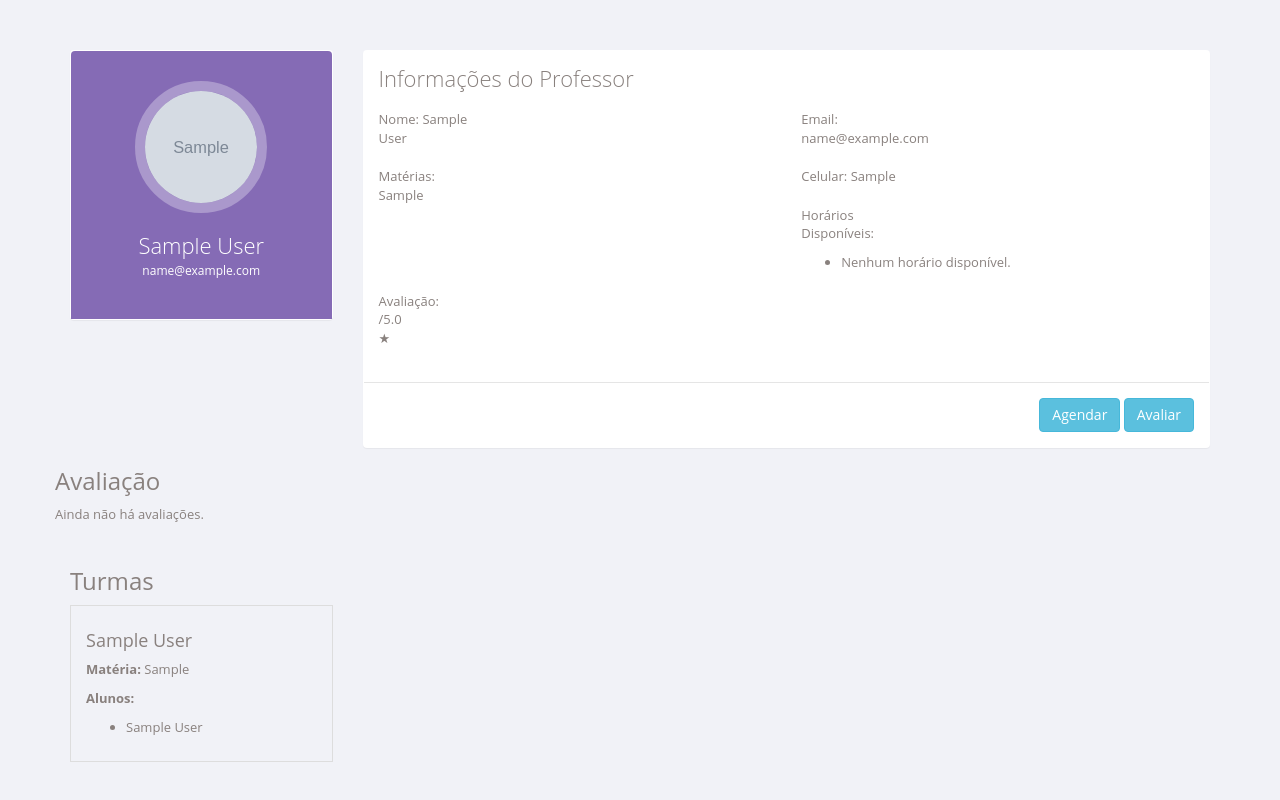
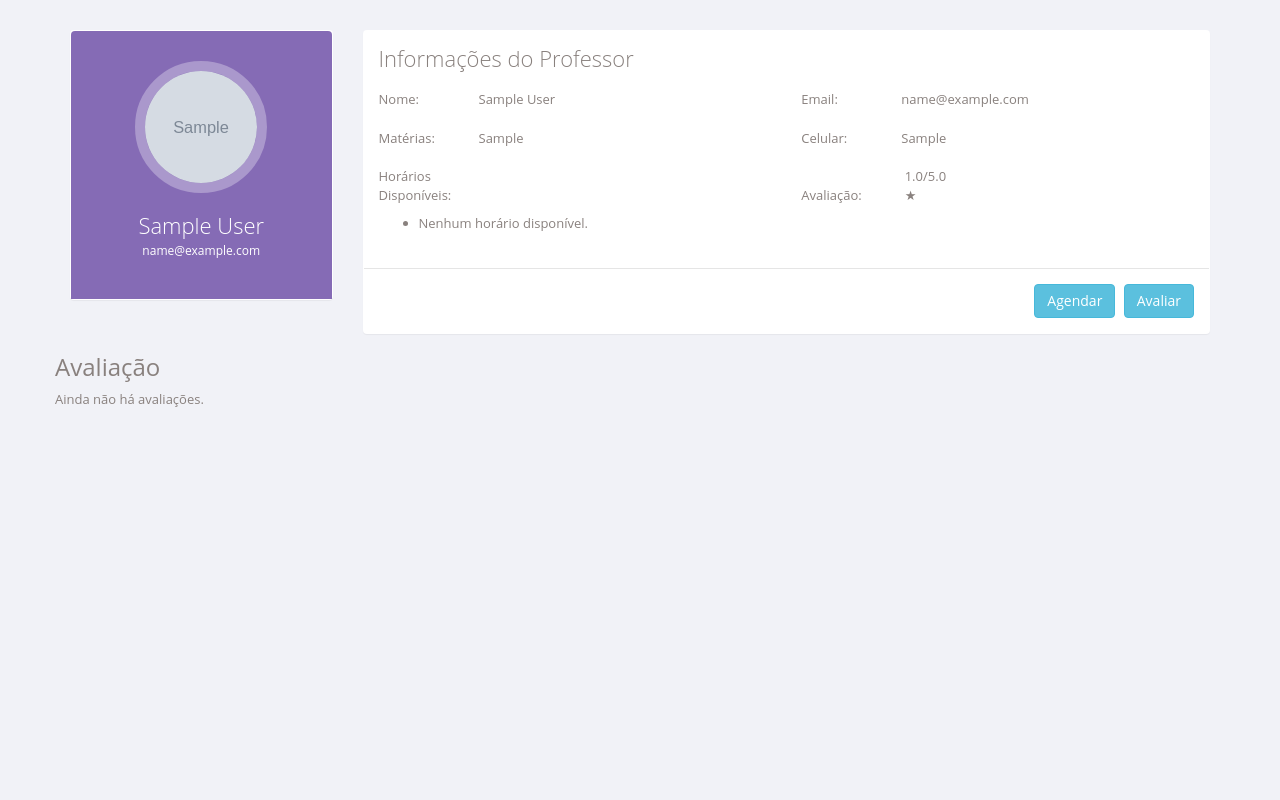
Before and after one commit to vinimarques7/projeto-FDS, a Django app: page /publicoP/1/ in a window 1280 px wide. Run offline with Django 5.2, Linux system fonts and the light colour scheme; tables that the repository leaves empty hold one stand-in row (values such as "Sample post"); grey boxes marked "Sample" are stand-in pictures; parts of the project's set-up code (start-up, migrations or seed data) failed here and were passed over; some libraries are stand-ins or nearby versions.

Commit message:
Add average rating calculation for professor and update public profile view

```diff
--- a/which_teacher_app/templates/agendamento.html
+++ b/which_teacher_app/templates/agendamento.html
@@ -40,7 +40,6 @@
                 <h2>{{ professor.nome }}</h2>
                 <span class="tag">Tag</span>
                 <p class="price-tag">$50</p>
-                <p>Já teve aula com esse professor? <a href="#">Avalie</a></p>
             </div>
 
             <div class="col-md-6">
--- a/which_teacher_app/templates/perfilpublicoP.html
+++ b/which_teacher_app/templates/perfilpublicoP.html
@@ -1,6 +1,5 @@
 <!DOCTYPE html>
 <html lang="en">
-
 <head>
     <meta charset="utf-8" />
     <meta name="viewport" content="width=device-width, initial-scale=1" />
@@ -11,7 +10,6 @@
     <link rel="stylesheet" href="{% static 'perfilpublicoP.css' %}" />
     <title>Perfil do professor</title>
 </head>
-
 <body>
     {% if messages %}
     <div class="alert alert-info alert-dismissible fade show" role="alert"
@@ -23,18 +21,16 @@
     </div>
     {% endif %}
     <div class="container bootstrap snippets bootdey">
+        <!-- Conteúdo do perfil do professor -->
         <div class="row">
             <div class="profile-nav col-md-3">
                 <div class="panel">
                     <div class="user-heading round">
                         <a href="#">
-							<!-- Exibir imagem do professor ou imagem padrão se não houver -->
                             {% if professor.imagem %}
-							<img src="{{ professor.imagem.url }}" alt="Imagem do professor"
-								class="img-fluid rounded-circle" />
+                            <img src="{{ professor.imagem.url }}" alt="Imagem do professor" class="img-fluid rounded-circle" />
                             {% else %}
-							<img src="{% static 'usuario_default.png' %}" alt="Imagem padrão"
-								class="img-fluid rounded-circle" />
+                            <img src="{% static 'usuario_default.png' %}" alt="Imagem padrão" class="img-fluid rounded-circle" />
                             {% endif %}
                         </a>
                         <h1>{{ professor.nome }}</h1>
@@ -48,111 +44,87 @@
                         <h1>Informações do Professor</h1>
                         <div class="row">
                             <div class="bio-row">
-								<p><span> Nome: {{ professor.nome }} </span></p>
+                                <p><span>Nome: </span>{{ professor.nome }}</p>
                             </div>
                             <div class="bio-row">
-								<p><span>Email: {{ professor.email }} </span></p>
+                                <p><span>Email: </span>{{ professor.email }}</p>
                             </div>
                             <div class="bio-row">
-								<p><span>Matérias: {{ professor.materia }} </span></p>
+                                <p><span>Matérias: </span>{{ professor.materia }}</p>
                             </div>
                             <div class="bio-row">
-								<p><span>Celular: {{ professor.celular }} </span></p>
+                                <p><span>Celular: </span>{{ professor.celular }}</p>
                             </div>
                             <div class="bio-row">
                                 <p><span>Horários Disponíveis: </span></p>
                                 <ul>
                                     {% for horario in horarios %}
-									<li>
-										{{ horario.dia }} - {{ horario.hora_inicio }} até {{
-										horario.hora_fim }}
-									</li>
+                                    <li>{{ horario.dia }} - {{ horario.hora_inicio }} até {{ horario.hora_fim }}</li>
                                     {% empty %}
                                     <li>Nenhum horário disponível.</li>
                                     {% endfor %}
                                 </ul>
                             </div>
-							<!-- <div class="bio-row">
-                                    <p><span>Preço por hora </span>: R$ {{ professor.preco_hora }}</p>
-                                </div> -->
-							<!-- Display Average Rating -->
                             <div class="bio-row">
 								<p>
-									<span>Avaliação:
-										<span class="rating">
-											<span class="rating-value">/5.0<span class="rating-stars">&#9733;</span>
-											</span>
-										</span>
-									</span>
+									<span>Avaliação: </span>
+									<span class="rating-value">{{ media_estrelas }}/5.0 <span class="rating-stars">&#9733;</span></span>
 								</p>
 							</div>
                         </div>
                     </div>
 
                     <div class="modal-footer">
-						<!-- Schedule Button -->
-						<a href="{% url 'agendar_aula' professor.id %}" class="btn btn-info">Agendar<a>
-						<!-- Write a Review Button -->
-						<a href="{% url 'avaliacao' professor.id %}" class="btn btn-info">Avaliar<a>
+                        <!-- Botão para agendar aula -->
+                        <a href="{% url 'agendar_aula' professor.id %}" class="btn btn-info">Agendar</a>
+                        <!-- Botão para o modal de confirmação de avaliação -->
+                        <button type="button" class="btn btn-info" data-toggle="modal" data-target="#confirmModal">
+                            Avaliar
+                        </button>
+                    </div>
+                </div>
+            </div>
+
+            <!-- Modal de confirmação -->
+            <div id="confirmModal" class="modal fade" tabindex="-1" role="dialog" aria-labelledby="confirmModalLabel" aria-hidden="true">
+                <div class="modal-dialog" role="document">
+                    <div class="modal-content">
+                        <div class="modal-header">
+                            <h5 class="modal-title" id="confirmModalLabel">Confirmação</h5>
+                            <button type="button" class="close" data-dismiss="modal" aria-label="Close">
+                                <span aria-hidden="true">&times;</span>
+                            </button>
+                        </div>
+                        <div class="modal-body">
+                            Você já teve uma aula com este professor?
+                        </div>
+                        <div class="modal-footer">
+                            <button type="button" class="btn btn-secondary" data-dismiss="modal">Não</button>
+                            <a href="{% url 'avaliacao' professor.id %}" class="btn btn-primary">Sim</a>
+                        </div>
                     </div>
                 </div>
             </div>
 
             <div class="bio-graph-info">
                 <h3>Avaliação</h3>
-				{% if reviews %} {% for review in reviews %}
+                {% if reviews %}
+                {% for review in reviews %}
                 <div class="review">
-					<p>
-						<strong>{{ review.aluno.nome }}</strong> - {{ review.rating }}
-						estrelas
-					</p>
+                    <p><strong>{{ review.aluno.nome }}</strong> - {{ review.rating }} estrelas</p>
                     <p>{{ review.comment }}</p>
                     <small>{{ review.date_created }}</small>
                 </div>
-				{% endfor %} {% else %}
+                {% endfor %}
+                {% else %}
                 <p>Ainda não há avaliações.</p>
                 {% endif %}
-			</div>
-
-			<!-- Seção para exibir as turmas cadastradas -->
-			<div class="panel-body bio-graph-info">
-				<h3>Turmas</h3>
-				<div class="row">
-					{% for turma in turmas %}
-					<div class="col-md-3">
-						<!-- Cada card ocupa 3 colunas (4 cards por linha) -->
-						<div class="card" style="
-									border: 1px solid #ddd;
-									padding: 15px;
-									margin-bottom: 20px;
-								">
-							<div class="card-body">
-								<h4 class="card-title">{{ turma.nome }}</h4>
-								<p class="card-text">
-									<strong>Matéria:</strong> {{ turma.materia }}
-								</p>
-								<p><strong>Alunos:</strong></p>
-								<ul>
-									{% for aluno in turma.alunos.all %}
-									<li>{{ aluno.nome }}</li>
-									{% endfor %}
-								</ul>
-							</div>
-						</div>
-					</div>
-					{% empty %}
-					<div class="col-md-12">
-						<p>Nenhuma turma cadastrada.</p>
-					</div>
-					{% endfor %}
-				</div>
             </div>
         </div>
     </div>
 
+    <!-- Scripts -->
     <script src="https://ajax.googleapis.com/ajax/libs/jquery/1.11.1/jquery.min.js"></script>
     <script src="https://netdna.bootstrapcdn.com/bootstrap/3.3.4/js/bootstrap.min.js"></script>
-	<script src="{% static 'perfilpublicoP.js' %}"></script>
 </body>
-
 </html>
--- a/which_teacher_app/views.py
+++ b/which_teacher_app/views.py
@@ -4,6 +4,7 @@ from .models import Professor, Aluno, Turma, Lembrete, Avaliacao,Agendamento,Obj
 from django.contrib import messages
 from datetime import datetime
 from django.contrib.auth.decorators import login_required
+from django.db.models import Avg
 
 
 def cadastro_professor(request):
@@ -266,14 +267,17 @@ def avaliacao(request):
 def publicoP(request, professor_id):
     professor = get_object_or_404(Professor, id=professor_id)
 
-    # Obtenha todos os horários associados ao professor
-    turmas= Turma.objects.filter(professor=professor)
-     # Exemplo para carregar turmas, caso necessário
+    # Obtenha todas as turmas associadas ao professor
+    turmas = Turma.objects.filter(professor=professor)
 
-    # Renderize o template com o professor, os horários e as turmas
+    # Obtenha todas as avaliações do professor e calcule a média de estrelas
+    media_estrelas = Avaliacao.objects.filter(professor=professor).aggregate(Avg('estrelas'))['estrelas__avg'] or 0
+
+    # Renderize o template com o professor, as turmas e a média de estrelas
     return render(request, 'perfilpublicoP.html', {
         'professor': professor,
-        'turmas': turmas
+        'turmas': turmas,
+        'media_estrelas': round(media_estrelas, 1)  # Arredonda para uma casa decimal
     })
 
 
```
Also changed, not shown: which_teacher_app/static/agendamento.js (line endings or trailing spaces). Lines whose indentation alone changed are shown as unchanged.
